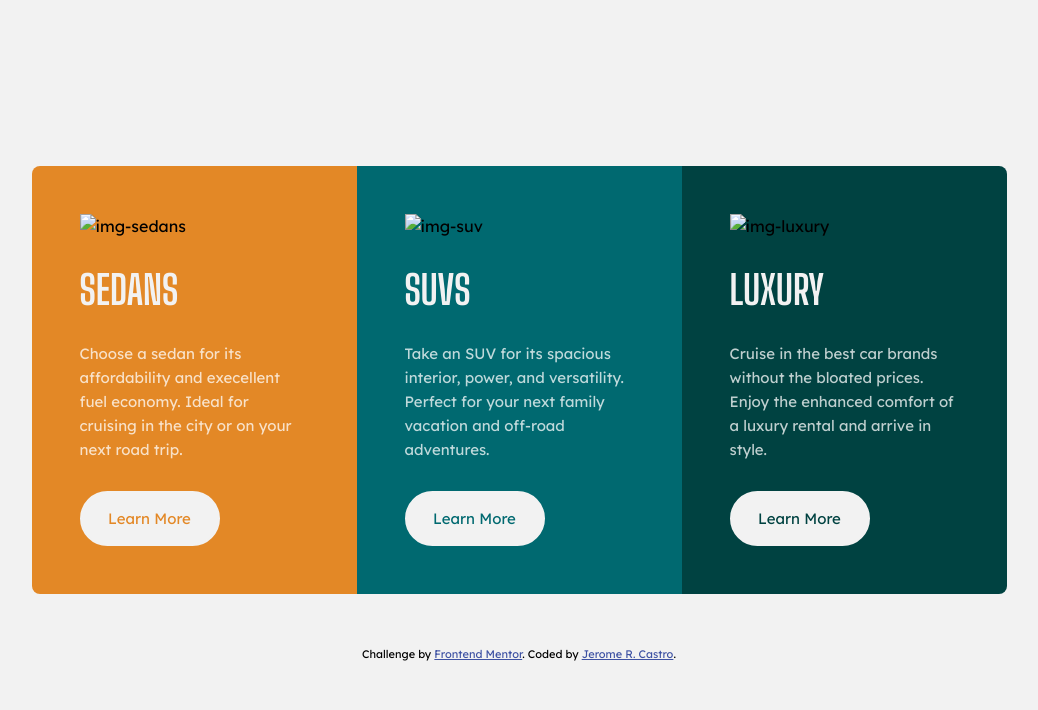
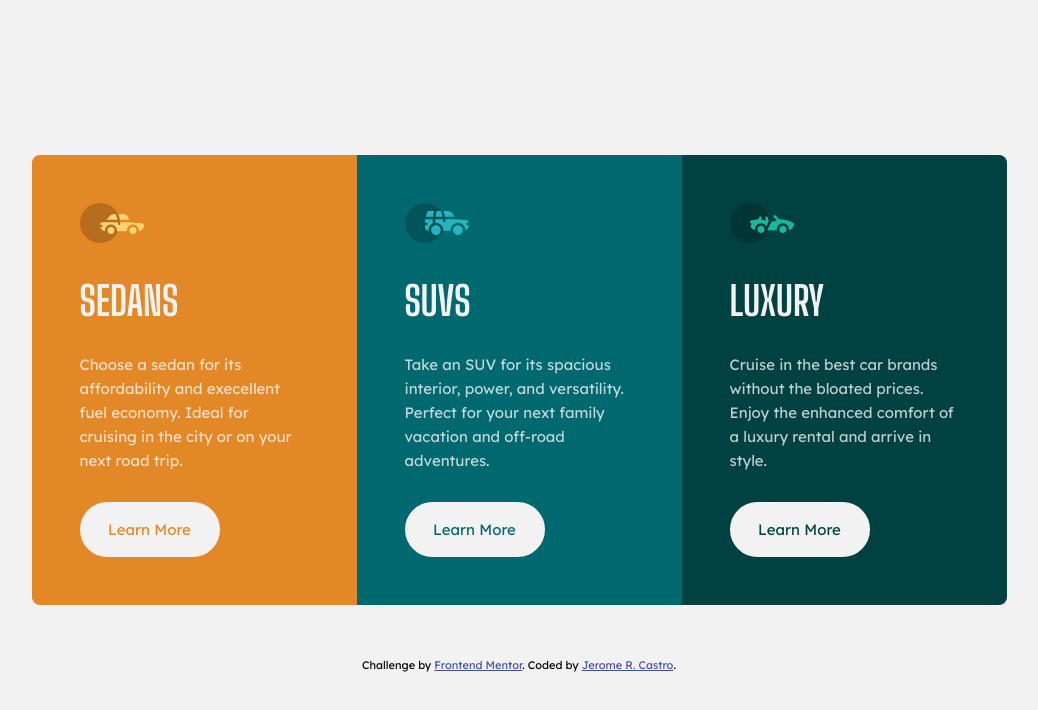
Before and after one commit to romzcastro/3-column-preview-card-component, a plain HTML site: page index.html in a window 1280 px wide. Shown: the whole page, without its empty margins (121-1159 px from the left). Drawn offline with Linux system fonts and the light colour scheme; the site is published under a folder, as on GitHub Pages, so addresses that start at the root find nothing.

Commit message:
Update index.html

```diff
--- a/index.html
+++ b/index.html
@@ -32,7 +32,7 @@
       <section>
         <article class="SEDANS">
           <picture>
-            <img src="/images/icon-sedans.svg" alt="img-sedans" />
+            <img src="./images/icon-sedans.svg" alt="img-sedans" />
           </picture>
           <h2>SEDANS</h2>
           <p>
@@ -45,7 +45,7 @@
       <section>
         <article class="SUVS">
           <picture>
-            <img src="/images/icon-suvs.svg" alt="img-suv" />
+            <img src="./images/icon-suvs.svg" alt="img-suv" />
           </picture>
           <h2>SUVS</h2>
           <p>
@@ -58,7 +58,7 @@
       <section>
         <article class="LUXURY">
           <picture>
-            <img src="/images/icon-luxury.svg" alt="img-luxury" />
+            <img src="./images/icon-luxury.svg" alt="img-luxury" />
           </picture>
           <h2>LUXURY</h2>
           <p>
```
